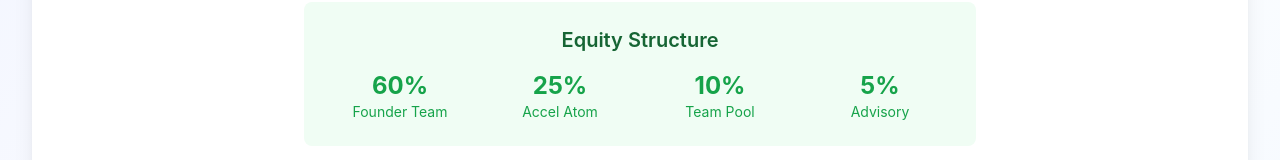
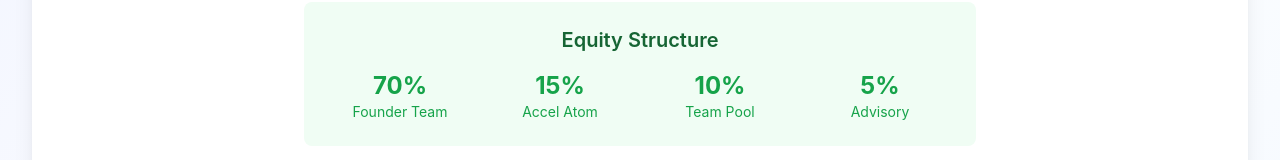
Before and after one commit to niranjanbala/visioninfinityventures.studio, a Next.js app: page /pitch-deck in a window 1280 px wide. Both pictures are taken after a click on the button 50 px from the left and 99 px from the top of the page. Shown: the part 632-792 px from the top of the page. Built offline with nearby package versions, Linux system fonts and the light colour scheme; no server answers.

Commit message:
Update equity percentage from 25% to 15% for Accel Atom investment

```diff
--- a/pages/pitch-deck.tsx
+++ b/pages/pitch-deck.tsx
@@ -571,11 +571,11 @@
               <h4 className="text-xl font-semibold text-green-800 mb-4">Equity Structure</h4>
               <div className="grid md:grid-cols-4 gap-4">
                 <div>
-                  <p className="text-2xl font-bold text-green-600">60%</p>
+                  <p className="text-2xl font-bold text-green-600">70%</p>
                   <p className="text-sm text-green-600">Founder Team</p>
                 </div>
                 <div>
-                  <p className="text-2xl font-bold text-green-600">25%</p>
+                  <p className="text-2xl font-bold text-green-600">15%</p>
                   <p className="text-sm text-green-600">Accel Atom</p>
                 </div>
                 <div>
```
Also changed, not shown: public/sw.js (+1 -1 lines).
